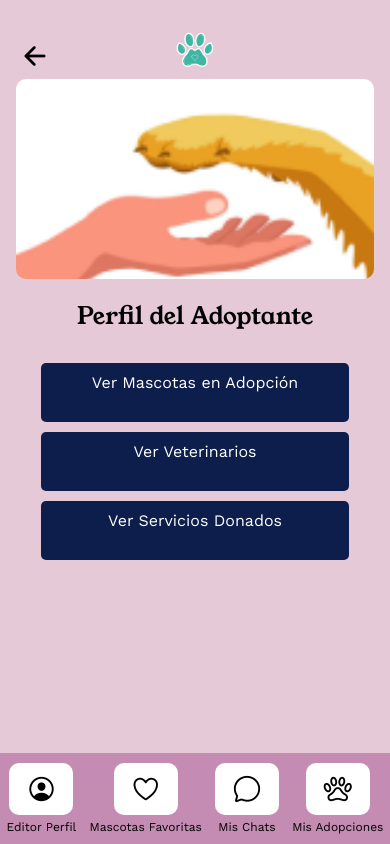
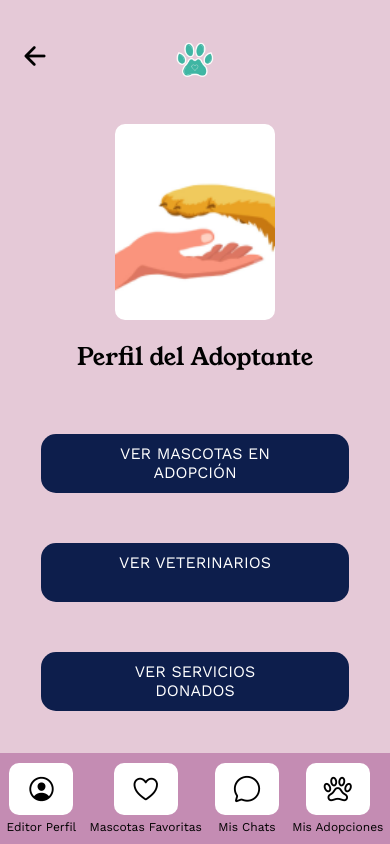
Before and after one commit to lunabacilio/mi-mascota-4-ever, a React Native app: screen /AdoptantProfile in a window 390 px wide. Built offline with nearby package versions, Linux system fonts and the light colour scheme.

Commit message:
Update AdoptantProfile.js

```diff
--- a/profilescreens/AdoptantProfile.js
+++ b/profilescreens/AdoptantProfile.js
@@ -37,17 +37,22 @@ const AdoptantProfile = ({ navigation }) => {
         <TouchableOpacity style={styles.backButton} onPress={() => navigation.goBack()}>
           <Ionicons name="arrow-back" size={30} color="black" />
         </TouchableOpacity>
+        <View style={styles.imageContainer}>
         <Image source={require('../assets/profiles/adopt.png')} style={styles.profileImage} />
+        </View>
         <Text style={styles.title}>Perfil del Adoptante</Text>
         <View style={styles.buttonWrapper}>
           <TouchableOpacity style={styles.mainButton} onPress={() => navigation.navigate('PetGallery')}>
-            <Text style={styles.mainButtonText}>Ver Mascotas en Adopción</Text>
+            <Text style={styles.mainButtonText}>VER MASCOTAS EN</Text>
+            <Text style={styles.mainButtonText}>ADOPCIÓN</Text>
           </TouchableOpacity>
           <TouchableOpacity style={styles.mainButton}>
-            <Text style={styles.mainButtonText}>Ver Veterinarios</Text>
+            <Text style={styles.mainButtonText}>VER VETERINARIOS</Text>
           </TouchableOpacity>
           <TouchableOpacity style={styles.mainButton}>
-            <Text style={styles.mainButtonText}>Ver Servicios Donados</Text>
+            <Text style={styles.mainButtonText}>VER SERVICIOS</Text>
+            <Text style={styles.mainButtonText}>DONADOS</Text>
+
           </TouchableOpacity>
         </View>
       </ScrollView>
@@ -104,16 +109,25 @@ const styles = StyleSheet.create({
   logoContainer: {
     justifyContent: 'center',
     alignItems: 'center',
-    marginBottom: 10,
+    marginBottom: 45,
+    marginTop: 10,
   },
   logo: {
     width: 37.5, // Mitad del tamaño original
     height: 37.5, // Mitad del tamaño original
     marginTop: 15, // Ajusta este valor para mover el logo hacia abajo
   },
+
+  imageContainer: {
+    justifyContent: 'center',
+    alignItems: 'center',
+  },
   profileImage: {
     width: '100%',
-    height: 200,
+    ///height: 200,
+   /// width: 200,
+    width: 160,
+    height: 196,
     borderRadius: 10,
     marginBottom: 20,
   },
@@ -127,11 +141,12 @@ const styles = StyleSheet.create({
     alignItems: 'center',
   },
   mainButton: {
-    marginTop: 10,
+    marginTop: 40,
+    marginBottom: 10,
     backgroundColor: '#0D1E4C',
     paddingVertical: 10,
     paddingHorizontal: 20,
-    borderRadius: 5,
+    borderRadius: 15,
     alignItems: 'center',
     width: 308,
     height: 59,
```
